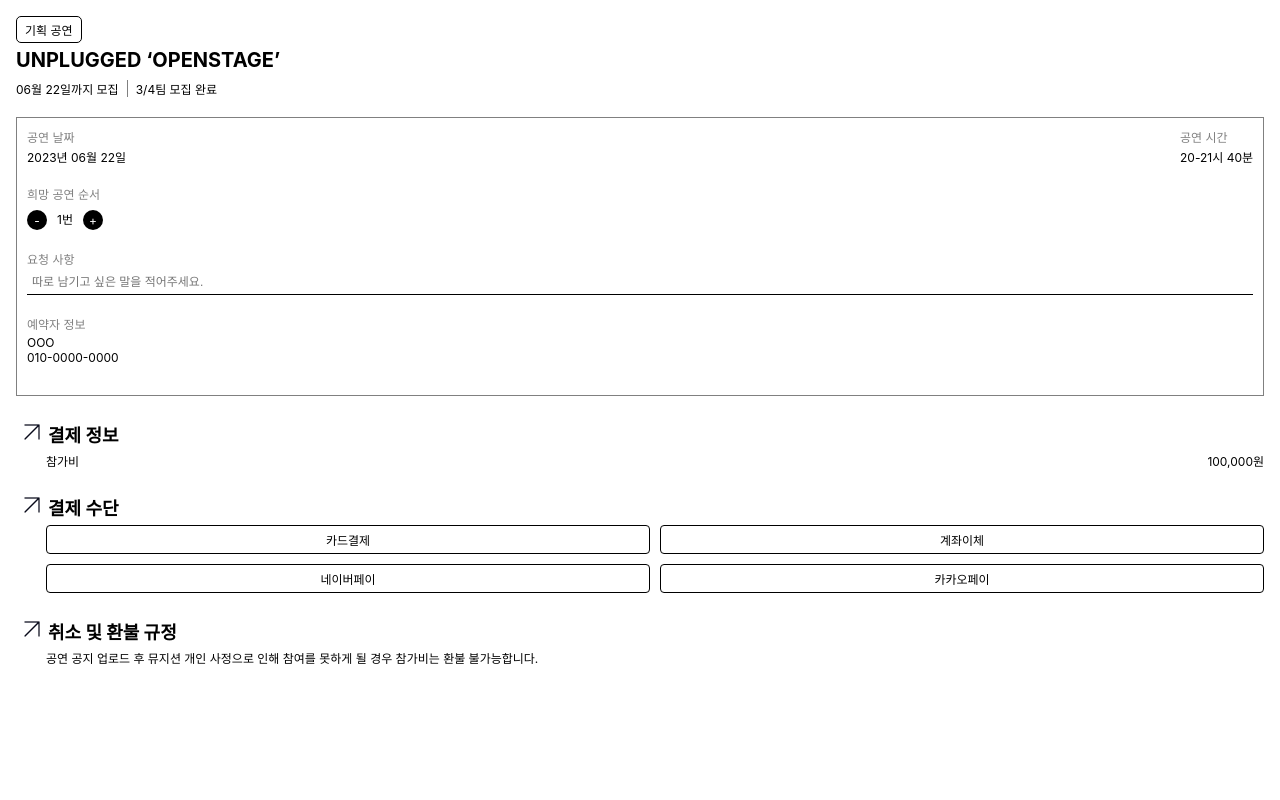
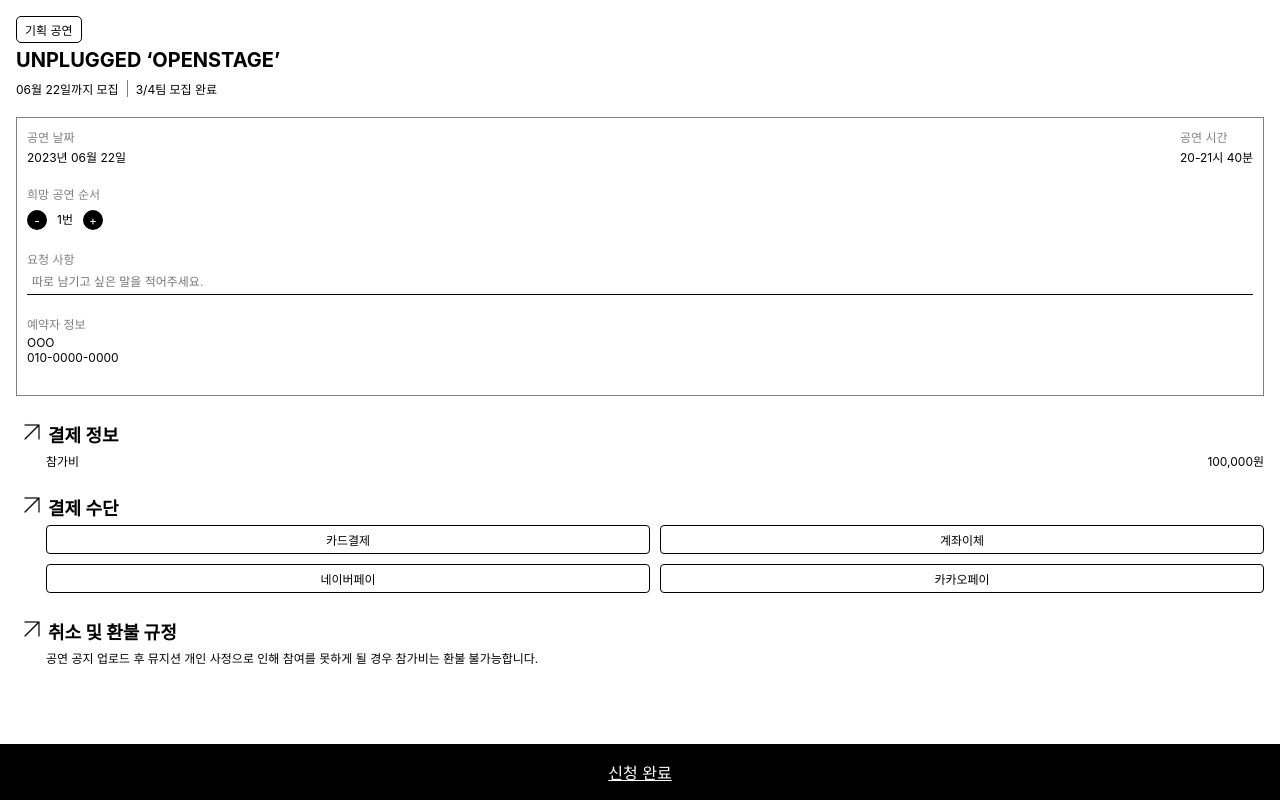
Before and after one commit to dongree/Indiconnect, a React (Create React App) app: page /pay in a window 1280 px wide. Built offline with nearby package versions, Linux system fonts and the light colour scheme.

Commit message:
success 페이지 구현 and pay페이지 수정

```diff
--- a/src/App.tsx
+++ b/src/App.tsx
@@ -6,6 +6,7 @@ import Home2 from './pages/Home2';
 import Detail from './pages/Detail';
 import Apply from './pages/Apply';
 import Pay from './pages/Pay';
+import Success from './pages/Success';
 
 const router = createBrowserRouter([
   { path: '/', element: <Home /> },
@@ -13,6 +14,7 @@ const router = createBrowserRouter([
   { path: '/detail', element: <Detail /> },
   { path: '/apply', element: <Apply /> },
   { path: '/pay', element: <Pay /> },
+  { path: '/success', element: <Success /> },
 ]);
 
 function App() {
--- a/src/pages/Pay.module.css
+++ b/src/pages/Pay.module.css
@@ -1,5 +1,6 @@
 .container {
   padding: 1rem;
+  margin-bottom: 50px;
 }
 
 .show_type {
@@ -89,3 +90,16 @@
   cursor: pointer;
   border-radius: 4px;
 }
+
+.successBtn {
+  position: fixed;
+  left: 0;
+  right: 0;
+  bottom: 0;
+  display: flex;
+  justify-content: center;
+  background-color: black;
+  color: white;
+  padding: 16px 0;
+  cursor: pointer;
+}
--- a/src/pages/Pay.tsx
+++ b/src/pages/Pay.tsx
@@ -2,6 +2,7 @@ import React, { useState } from 'react';
 import styles from './Pay.module.css';
 import TitleTemplate from '../components/title_template/title_template';
 import ArrowupContents from '../components/arrowup_contents/arrowup_contents';
+import { Link } from 'react-router-dom';
 
 export default function Pay() {
   const [order, setOrder] = useState(1);
@@ -72,6 +73,9 @@ export default function Pay() {
           </p>
         </ArrowupContents>
       </div>
+      <Link to="/success" className={styles.successBtn}>
+        <p>신청 완료</p>
+      </Link>
     </section>
   );
 }
--- /dev/null
+++ b/src/pages/Success.module.css
@@ -0,0 +1,22 @@
+.container {
+  display: flex;
+  flex-direction: column;
+  justify-content: center;
+  align-items: center;
+  height: 100vh;
+}
+
+.text {
+  font-size: 1.25rem;
+  font-weight: 600;
+  margin-top: 12px;
+}
+
+.btn {
+  font-size: 1.25rem;
+  background-color: black;
+  color: white;
+  padding: 5px 20px;
+  border-radius: 5px;
+  margin-top: 16px;
+}
--- /dev/null
+++ b/src/pages/Success.tsx
@@ -0,0 +1,15 @@
+import React from 'react';
+import styles from './Success.module.css';
+import { Link } from 'react-router-dom';
+
+export default function Success() {
+  return (
+    <section className={styles.container}>
+      <img src="/icon/check.png" alt="check" />
+      <p className={styles.text}>참가 신청 완료!</p>
+      <Link to="/" className={styles.btn}>
+        <p>Home</p>
+      </Link>
+    </section>
+  );
+}
```
Also changed, not shown: public/icon/check.png (added).
